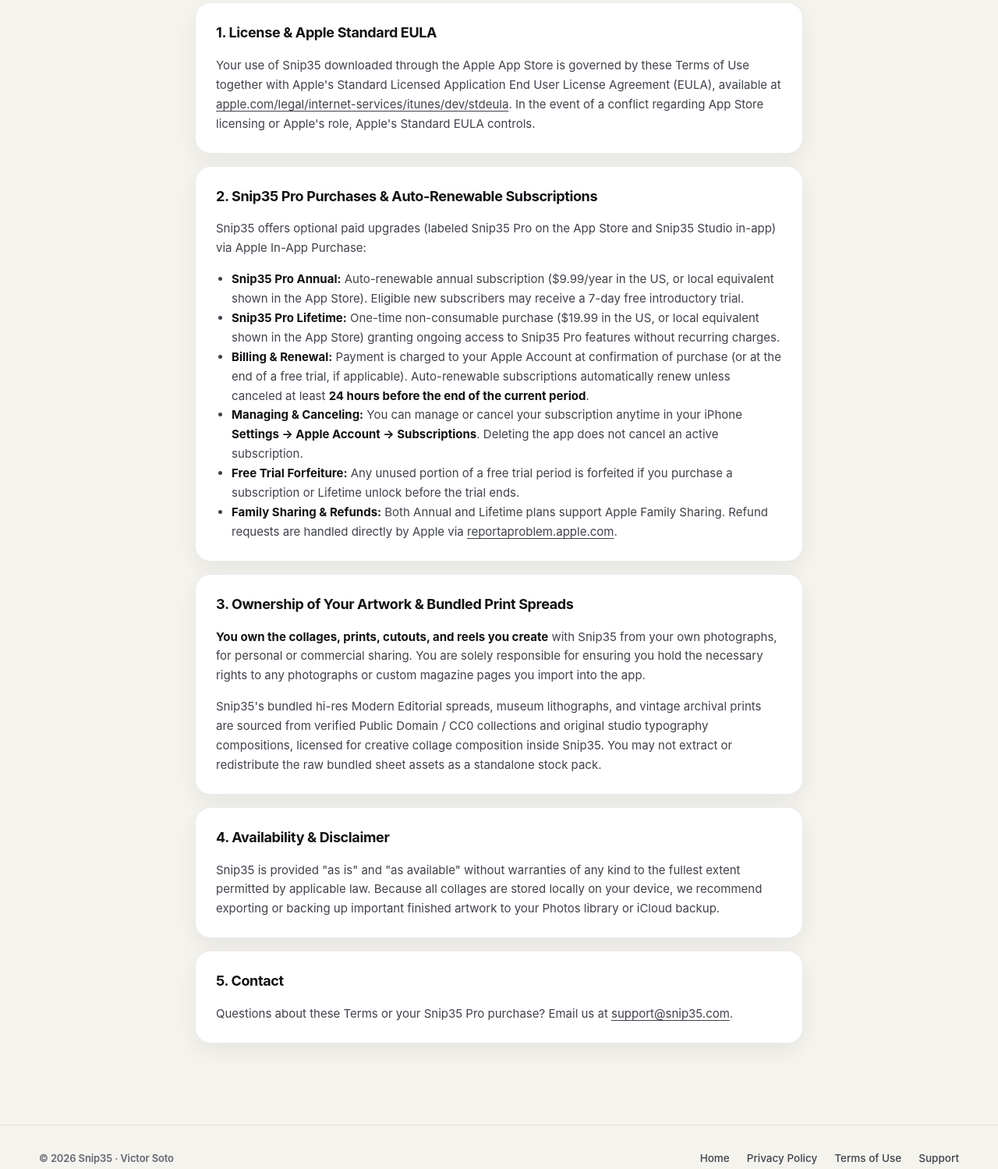
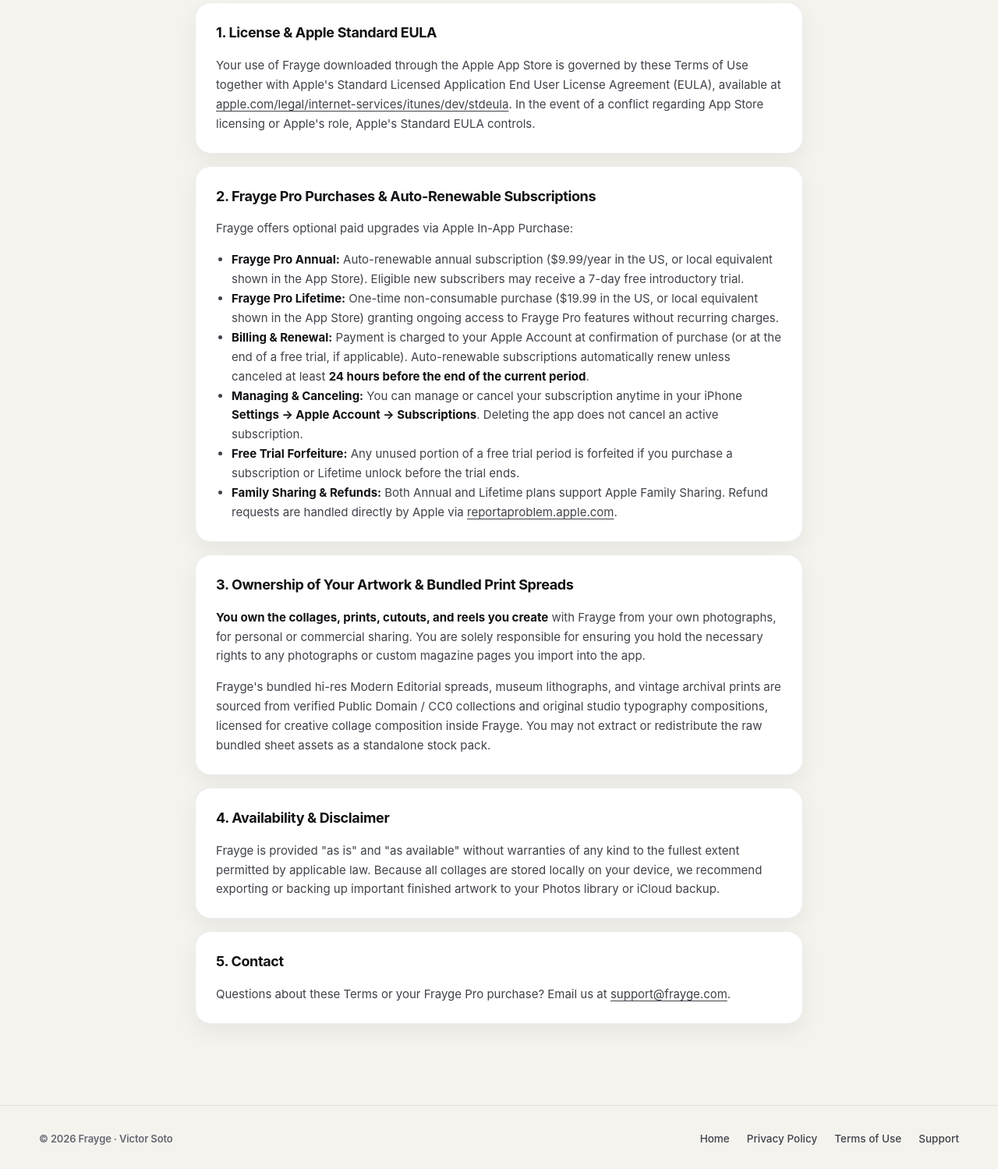
Before and after one commit to vsoto027/snip35-site, a plain HTML site: page terms/index.html in a window 1280 px wide. Shown: the part 311-1810 px from the top of the page at 78% size. Drawn offline with Linux system fonts and the light colour scheme.

Commit message:
Update terms/index.html for Frayge

```diff
--- a/terms/index.html
+++ b/terms/index.html
@@ -5,9 +5,9 @@
   <meta name="viewport" content="width=device-width, initial-scale=1" />
   <meta http-equiv="Content-Security-Policy" content="default-src 'self'; img-src 'self' data:; style-src 'self' 'unsafe-inline' https://fonts.googleapis.com; font-src 'self' https://fonts.gstatic.com; script-src 'self'; base-uri 'self'; form-action 'self'; object-src 'none';" />
   <meta name="referrer" content="strict-origin-when-cross-origin" />
-  <title>Terms of Use — Snip35</title>
-  <meta name="description" content="Terms of Use and Snip35 Pro subscription terms for Snip35 on iPhone." />
-  <link rel="canonical" href="https://snip35.com/terms/" />
+  <title>Terms of Use — Frayge</title>
+  <meta name="description" content="Terms of Use and Frayge Pro subscription terms for Frayge on iPhone." />
+  <link rel="canonical" href="https://frayge.com/terms/" />
   <meta name="theme-color" content="#f5f3ee" media="(prefers-color-scheme: light)" />
   <meta name="theme-color" content="#08090c" media="(prefers-color-scheme: dark)" />
   <link rel="icon" type="image/png" href="../assets/favicon.png" />
@@ -21,9 +21,9 @@
 <body>
   <header class="topbar">
     <div class="wrap topbar-inner">
-      <a class="brand" href="../" aria-label="Snip35 home">
-        <img class="brand-icon" src="../assets/app-icon.png" data-icon-light="../assets/app-icon.png" data-icon-dark="../assets/app-icon-dark.png" alt="Snip35 app icon" width="34" height="34" />
-        <img class="brand-wordmark" src="../assets/wordmark.png" alt="Snip35" height="22" />
+      <a class="brand" href="../" aria-label="Frayge home">
+        <img class="brand-icon" src="../assets/app-icon.png" data-icon-light="../assets/app-icon.png" data-icon-dark="../assets/app-icon-dark.png" alt="Frayge app icon" width="34" height="34" />
+        <img class="brand-wordmark" src="../assets/wordmark.png" data-icon-light="../assets/wordmark.png" data-icon-dark="../assets/wordmark-dark.png" alt="Frayge" height="22" />
       </a>
       <nav class="nav" aria-label="Primary">
         <a href="../">Home</a>
@@ -42,13 +42,13 @@
     <header class="doc-header">
       <div class="mono accent-mono">Effective November 23, 2026 · App Store Terms &amp; Subscription Disclosure</div>
       <h1>Terms of Use</h1>
-      <p>Please read these Terms of Use carefully before using Snip35 or purchasing Snip35 Pro.</p>
+      <p>Please read these Terms of Use carefully before using Frayge or purchasing Frayge Pro.</p>
     </header>
 
     <section class="doc-card">
       <h2>1. License &amp; Apple Standard EULA</h2>
       <p>
-        Your use of Snip35 downloaded through the Apple App Store is governed by these Terms of Use together with
+        Your use of Frayge downloaded through the Apple App Store is governed by these Terms of Use together with
         Apple's Standard Licensed Application End User License Agreement (EULA), available at
         <a href="https://www.apple.com/legal/internet-services/itunes/dev/stdeula/" target="_blank" rel="noopener noreferrer">apple.com/legal/internet-services/itunes/dev/stdeula</a>.
         In the event of a conflict regarding App Store licensing or Apple's role, Apple's Standard EULA controls.
@@ -56,11 +56,11 @@
     </section>
 
     <section class="doc-card">
-      <h2>2. Snip35 Pro Purchases &amp; Auto-Renewable Subscriptions</h2>
-      <p>Snip35 offers optional paid upgrades (labeled Snip35 Pro on the App Store and Snip35 Studio in-app) via Apple In-App Purchase:</p>
+      <h2>2. Frayge Pro Purchases &amp; Auto-Renewable Subscriptions</h2>
+      <p>Frayge offers optional paid upgrades via Apple In-App Purchase:</p>
       <ul>
-        <li><strong>Snip35 Pro Annual:</strong> Auto-renewable annual subscription ($9.99/year in the US, or local equivalent shown in the App Store). Eligible new subscribers may receive a 7-day free introductory trial.</li>
-        <li><strong>Snip35 Pro Lifetime:</strong> One-time non-consumable purchase ($19.99 in the US, or local equivalent shown in the App Store) granting ongoing access to Snip35 Pro features without recurring charges.</li>
+        <li><strong>Frayge Pro Annual:</strong> Auto-renewable annual subscription ($9.99/year in the US, or local equivalent shown in the App Store). Eligible new subscribers may receive a 7-day free introductory trial.</li>
+        <li><strong>Frayge Pro Lifetime:</strong> One-time non-consumable purchase ($19.99 in the US, or local equivalent shown in the App Store) granting ongoing access to Frayge Pro features without recurring charges.</li>
         <li><strong>Billing &amp; Renewal:</strong> Payment is charged to your Apple Account at confirmation of purchase (or at the end of a free trial, if applicable). Auto-renewable subscriptions automatically renew unless canceled at least <strong>24 hours before the end of the current period</strong>.</li>
         <li><strong>Managing &amp; Canceling:</strong> You can manage or cancel your subscription anytime in your iPhone <strong>Settings → Apple Account → Subscriptions</strong>. Deleting the app does not cancel an active subscription.</li>
         <li><strong>Free Trial Forfeiture:</strong> Any unused portion of a free trial period is forfeited if you purchase a subscription or Lifetime unlock before the trial ends.</li>
@@ -71,21 +71,21 @@
     <section class="doc-card">
       <h2>3. Ownership of Your Artwork &amp; Bundled Print Spreads</h2>
       <p>
-        <strong>You own the collages, prints, cutouts, and reels you create</strong> with Snip35 from your own photographs,
+        <strong>You own the collages, prints, cutouts, and reels you create</strong> with Frayge from your own photographs,
         for personal or commercial sharing. You are solely responsible for ensuring you hold the necessary rights to any
         photographs or custom magazine pages you import into the app.
       </p>
       <p>
-        Snip35's bundled hi-res Modern Editorial spreads, museum lithographs, and vintage archival prints are sourced from
+        Frayge's bundled hi-res Modern Editorial spreads, museum lithographs, and vintage archival prints are sourced from
         verified Public Domain / CC0 collections and original studio typography compositions, licensed for creative collage
-        composition inside Snip35. You may not extract or redistribute the raw bundled sheet assets as a standalone stock pack.
+        composition inside Frayge. You may not extract or redistribute the raw bundled sheet assets as a standalone stock pack.
       </p>
     </section>
 
     <section class="doc-card">
       <h2>4. Availability &amp; Disclaimer</h2>
       <p>
-        Snip35 is provided "as is" and "as available" without warranties of any kind to the fullest extent permitted by
+        Frayge is provided "as is" and "as available" without warranties of any kind to the fullest extent permitted by
         applicable law. Because all collages are stored locally on your device, we recommend exporting or backing up
         important finished artwork to your Photos library or iCloud backup.
       </p>
@@ -94,15 +94,15 @@
     <section class="doc-card">
       <h2>5. Contact</h2>
       <p>
-        Questions about these Terms or your Snip35 Pro purchase? Email us at
-        <a href="mailto:support@snip35.com">support@snip35.com</a>.
+        Questions about these Terms or your Frayge Pro purchase? Email us at
+        <a href="mailto:support@frayge.com">support@frayge.com</a>.
       </p>
     </section>
   </main>
 
   <footer class="footer">
     <div class="wrap footer-inner">
-      <div class="mono">&copy; 2026 Snip35 &middot; Victor Soto</div>
+      <div class="mono">&copy; 2026 Frayge &middot; Victor Soto</div>
       <nav class="footer-links" aria-label="Legal and support">
         <a href="../">Home</a>
         <a href="../privacy/">Privacy Policy</a>
```
